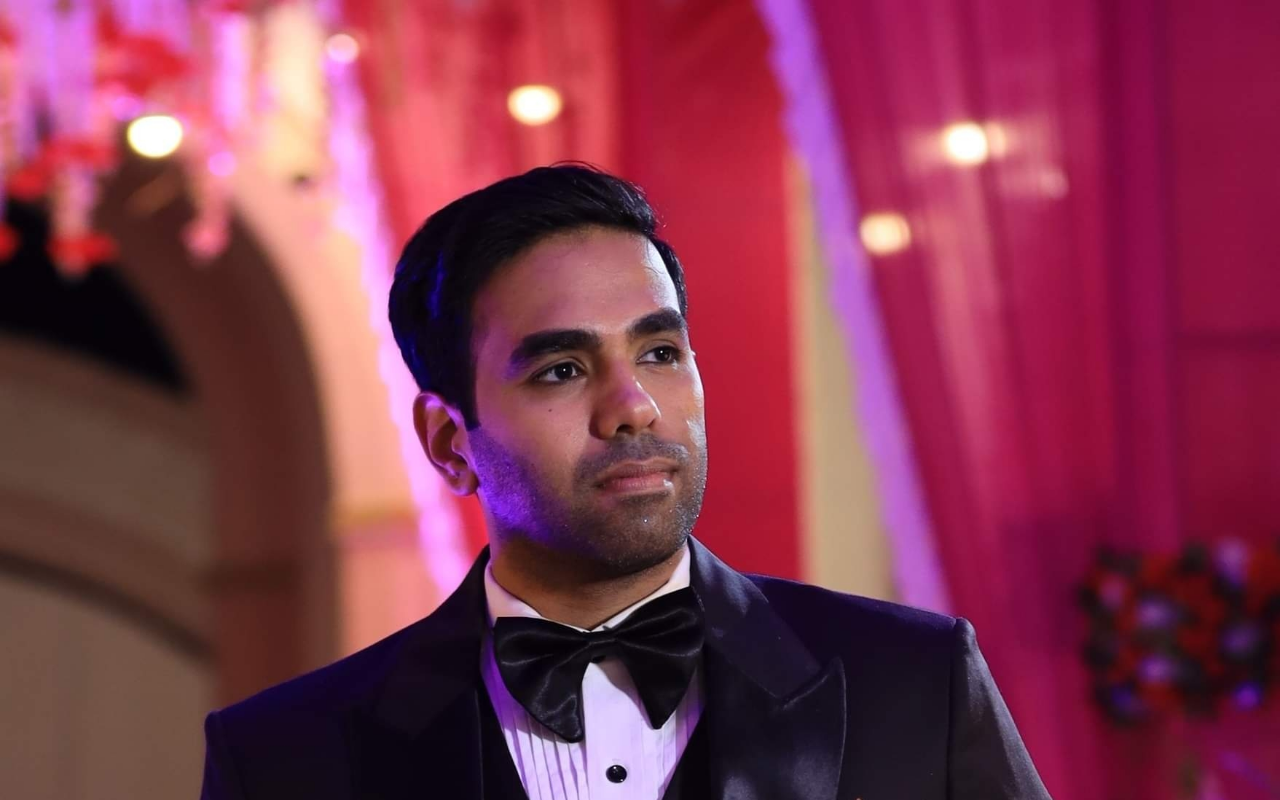
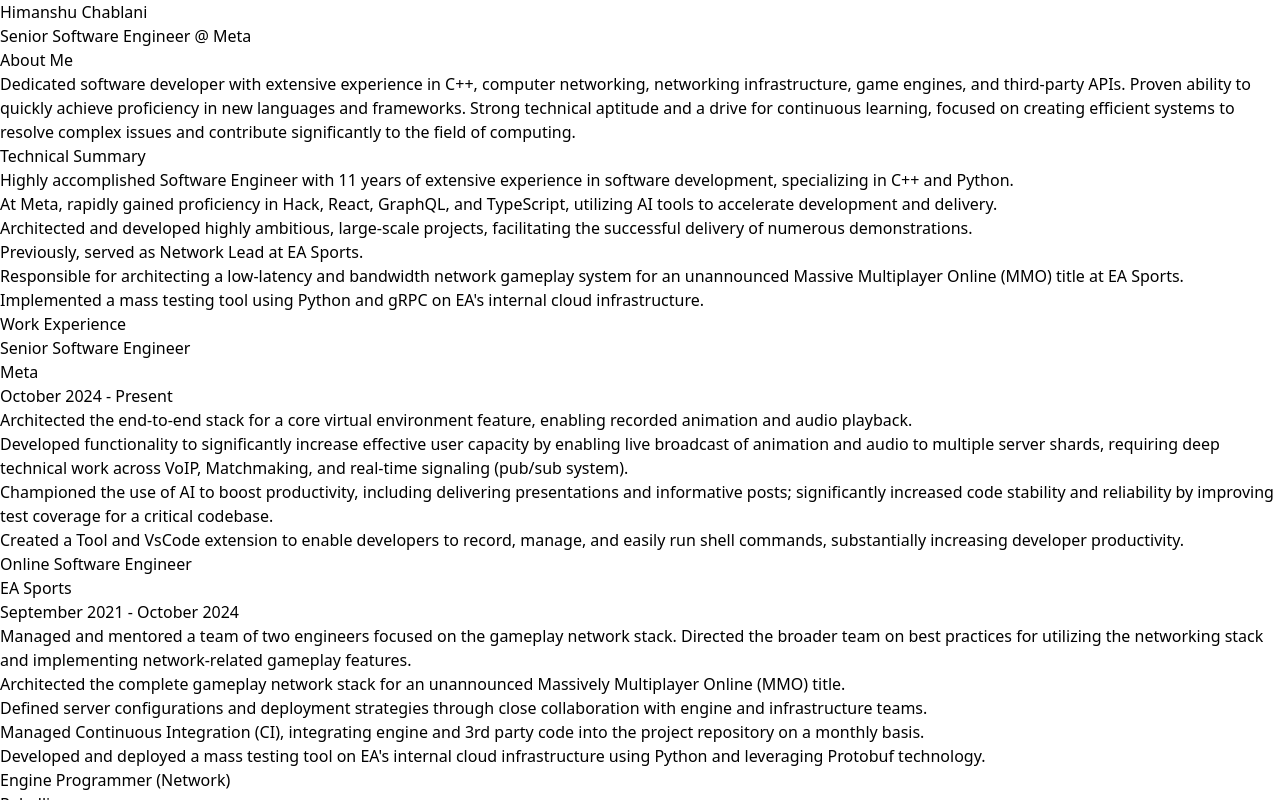
Before and after one commit to himanshu-neo92/CV-ReactApp, a React (Vite) app: page / in a window 1280 px wide. Shown: the top 800 px of the page. Built offline with nearby package versions, Linux system fonts and the light colour scheme.

Commit message:
Remove profile photo and asset, clean up unused Globe import

```diff
--- a/src/app/App.tsx
+++ b/src/app/App.tsx
@@ -4,10 +4,8 @@
   MapPin,
   Linkedin,
   GraduationCap,
-  Globe,
   Briefcase,
 } from "lucide-react";
-import profileImage from "../resources/Me.jpg";
 
 export default function App() {
   return (
@@ -15,12 +13,6 @@
       <div className="bg-white shadow-lg w-[794px]">
 {/* Header Section */}
         <div className="bg-gradient-to-r from-gray-700 to-gray-900 text-white p-6">
-          <div className="flex items-center gap-5">
-            <img
-              src={profileImage}
-              alt="Himanshu Chablani"
-              className="w-24 h-24 rounded-full object-cover border-4 border-white shadow-lg"
-            />
           <div>
             <h1 className="text-2xl mb-2">
               Himanshu Chablani
@@ -28,7 +20,6 @@
             <p className="text-lg text-gray-100">
               Senior Software Engineer @ Meta
             </p>
-            </div>
           </div>
         </div>
 
```
Also changed, not shown: src/resources/Me.jpg (deleted), 1 other file (tests, documents, lock files or other folders). Lines whose indentation alone changed are shown as unchanged.
